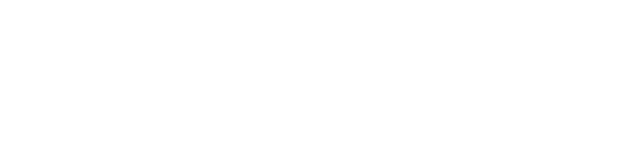
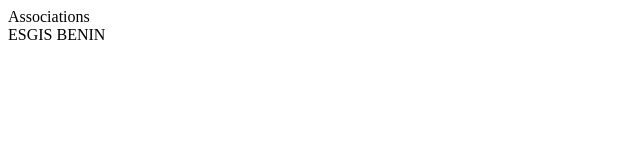
Before and after one commit to MaurelHOUNDJI/git-mon-cv, a plain HTML site: page index.html in a window 1280 px wide. Shown: the whole page, without its empty margins (0-640 px from the left). Drawn offline with Linux system fonts and the light colour scheme.

Commit message:
mise en place de la section associations

```diff
--- a/index.html
+++ b/index.html
@@ -9,11 +9,11 @@
 </head>
 <body>
     <header>
-
+        Associations
     </header>
 
     <main>
-
+        ESGIS BENIN
     </main>
 
     <footer>
```
